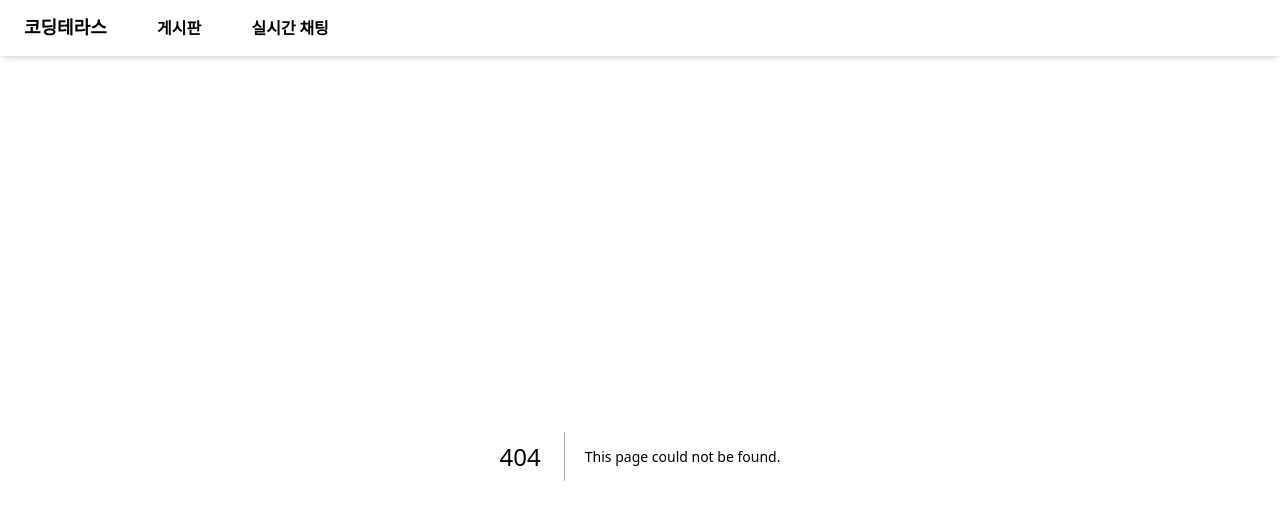
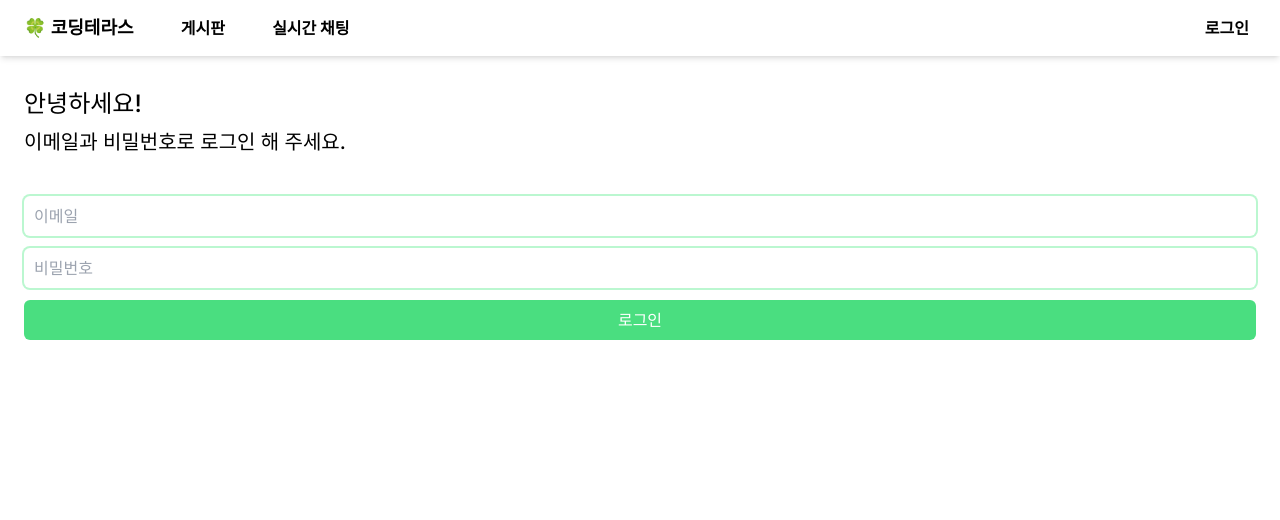
Before and after one commit to yeohj0710/codingterrace, a Next.js app: page /login in a window 1280 px wide. Before the commit this address had no page. Shown: the top 520 px of the page. Built offline with nearby package versions, Linux system fonts and the light colour scheme.

Commit message:
2405281826

```diff
--- a/app/globals.css
+++ b/app/globals.css
@@ -2,6 +2,23 @@
 @tailwind components;
 @tailwind utilities;
 
-body {
-  user-select: none;
+@layer base {
+  body {
+    user-select: none;
+  }
+  a {
+    @apply text-black;
+  }
 }
+
+@layer utilities {
+}
+
+@layer components {
+  .green-input {
+    @apply bg-transparent rounded-md w-full h-10 px-2.5 focus:outline-none ring-2 focus:ring-2 transition ring-green-200 focus:ring-green-400 border-none placeholder:text-gray-400;
+  }
+  .green-button {
+    @apply w-full bg-green-400 text-white rounded-md text-center hover:bg-green-500 transition-colors disabled:bg-gray-400 disabled:text-gray-300 disabled:cursor-not-allowed;
+  }
+}
--- a/app/layout.tsx
+++ b/app/layout.tsx
@@ -1,13 +1,13 @@
 import type { Metadata } from "next";
 import { Inter } from "next/font/google";
 import "./globals.css";
-import Link from "next/link";
+import TopBar from "@/components/topbar";
 
 const inter = Inter({ subsets: ["latin"] });
 
 export const metadata: Metadata = {
   title: "코딩테라스",
-  description: "코딩테라스",
+  description: "🌿 코딩테라스 🌿",
   icons: {
     icon: "/icon.png",
   },
@@ -21,17 +21,7 @@ export default function RootLayout({
   return (
     <html lang="en">
       <body className={inter.className}>
-        <header className="flex gap-[4%] items-center justify-start fixed top-0 w-full bg-white z-50 h-14 shadow-md pl-6">
-          <Link href="/" className="text-lg font-bold">
-            코딩테라스
-          </Link>
-          <Link href="" className="font-bold">
-            게시판
-          </Link>
-          <Link href="" className="font-bold">
-            실시간 채팅
-          </Link>
-        </header>
+        <TopBar />
         <main className="pt-14">{children}</main>
       </body>
     </html>
--- /dev/null
+++ b/app/login/actions.ts
@@ -0,0 +1 @@
+export async function login() {}
--- /dev/null
+++ b/app/login/page.tsx
@@ -0,0 +1,28 @@
+"use client";
+
+import FormInput from "@/components/input";
+import FormButton from "@/components/button";
+import { useFormState } from "react-dom";
+import { login } from "./actions";
+
+export default function Login() {
+  const [state, dispatch] = useFormState(login, null);
+  return (
+    <div className="flex flex-col gap-10 py-8 px-6">
+      <div className="flex flex-col gap-2 *:font-medium">
+        <h1 className="text-2xl">안녕하세요!</h1>
+        <h2 className="text-xl">이메일과 비밀번호로 로그인 해 주세요.</h2>
+      </div>
+      <form action={dispatch} className="flex flex-col gap-3">
+        <FormInput name="email" type="email" placeholder="이메일" required />
+        <FormInput
+          name="password"
+          type="password"
+          placeholder="비밀번호"
+          required
+        />
+        <FormButton text="로그인" />
+      </form>
+    </div>
+  );
+}
--- a/app/page.tsx
+++ b/app/page.tsx
@@ -5,13 +5,14 @@ export default function Home() {
     <div className="flex flex-col h-[150vh] bg-white p-5 gap-2 relative">
       <div className="flex flex-row gap-[2%]">
         <span className="font-bold">게시판</span>
-        <button className="bg-gray-200 px-2 py-[0.5px] rounded-md">
-          <span className="text-sm font-semibold">글쓰기</span>
+        <button className="bg-green-400 px-2 py-[0.5px] rounded-md">
+          <span className="text-sm font-semibold text-white">글쓰기</span>
         </button>
       </div>
-      <div className="mt-20 w-full h-[50vh] bg-gray-300 rounded-lg p-5">
-        <span className="font-bold">실시간 채팅</span>
+      <div className="mt-20 w-full h-[50vh] bg-green-400 rounded-lg p-5">
+        <span className="font-bold text-white">실시간 채팅</span>
       </div>
+      <div className="text-7xl mt-20">🍀</div>
     </div>
   );
 }
--- /dev/null
+++ b/components/button.tsx
@@ -0,0 +1,16 @@
+"use client";
+
+import { useFormStatus } from "react-dom";
+
+interface ButtonProps {
+  text: string;
+}
+
+export default function FormButton({ text }: ButtonProps) {
+  const { pending } = useFormStatus();
+  return (
+    <button disabled={pending} className="green-button h-10">
+      {pending ? "로딩 중..." : text}
+    </button>
+  );
+}
--- /dev/null
+++ b/components/input.tsx
@@ -0,0 +1,28 @@
+import { ForwardedRef, InputHTMLAttributes, forwardRef } from "react";
+
+interface InputProps {
+  name: string;
+  errors?: string[];
+}
+
+const _Input = (
+  {
+    name,
+    errors = [],
+    ...rest
+  }: InputProps & InputHTMLAttributes<HTMLInputElement>,
+  ref: ForwardedRef<HTMLInputElement>
+) => {
+  return (
+    <div className="flex flex-col gap-2">
+      <input name={name} ref={ref} className="green-input" {...rest} />
+      {errors.map((error, index) => (
+        <span key={index} className="text-red-500 font-medium">
+          {error}
+        </span>
+      ))}
+    </div>
+  );
+};
+
+export default forwardRef(_Input);
--- /dev/null
+++ b/components/topbar.tsx
@@ -0,0 +1,23 @@
+import Image from "next/image";
+import Link from "next/link";
+
+export default function TopBar() {
+  return (
+    <header className="flex flex-row items-center justify-between fixed top-0 w-full bg-white z-50 h-14 shadow-md pl-6">
+      <div className="flex flex-row items-center justify-start gap-[4%] w-full">
+        <Link href="/" className="text-lg font-bold flex flex-row gap-2">
+          <span>🍀 코딩테라스</span>
+        </Link>
+        <Link href="" className="font-bold">
+          게시판
+        </Link>
+        <Link href="" className="font-bold">
+          실시간 채팅
+        </Link>
+      </div>
+      <Link href="/login" className="w-20 font-semibold">
+        로그인
+      </Link>
+    </header>
+  );
+}
```
Also changed, not shown: public/icon.png.
